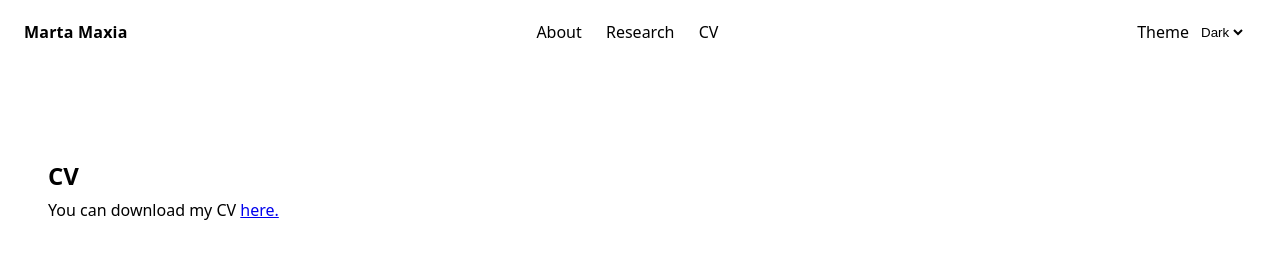
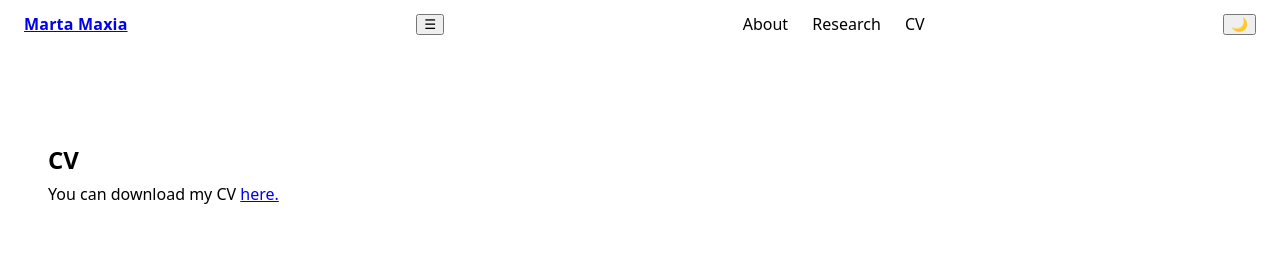
Before and after one commit to martamaxia/martamaxia.github.io, a plain HTML site: page cv.html in a window 1280 px wide. Drawn offline with Linux system fonts and the light colour scheme.

Commit message:
Update cv.html

```diff
--- a/cv.html
+++ b/cv.html
@@ -6,11 +6,16 @@
 <title>Marta Maxia — CV</title>
 <meta name="description" content="Curriculum Vitae of Marta Maxia." />
 <script>
-try {
-  document.documentElement.setAttribute('data-theme', localStorage.getItem('theme') || 'dark')
-} catch(e) {
-  document.documentElement.setAttribute('data-theme', 'dark')
-}
+  (function () {
+    try {
+      const stored = localStorage.getItem('theme');
+      const prefersDark = window.matchMedia && window.matchMedia('(prefers-color-scheme: dark)').matches;
+      const theme = stored || (prefersDark ? 'dark' : 'light');
+      document.documentElement.setAttribute('data-theme', theme);
+    } catch (e) {
+      document.documentElement.setAttribute('data-theme', 'light');
+    }
+  })();
 </script>
 <link rel="stylesheet" href="style.css" />
 </head>
@@ -18,20 +23,14 @@ try {
 <a href="#cv" class="skip-link">Skip to content</a>
 <header>
 <div class="nav container">
-<div class="brand">Marta Maxia</div>
-<nav aria-label="Primary">
+<a class="brand" href="index.html">Marta Maxia</a>
+<button id="nav-toggle" class="icon-button" aria-label="Toggle menu" aria-expanded="false">☰</button>
+<nav id="site-nav" class="site-nav" aria-label="Primary">
 <a href="index.html">About</a>
 <a href="research.html">Research</a>
 <a href="cv.html" aria-current="page">CV</a>
 </nav>
-<div class="theme-picker" aria-label="Theme picker">
-<span class="muted" id="theme-label">Theme</span>
-<select id="theme-select" class="theme-select" aria-labelledby="theme-label">
-<option value="dark">Dark</option>
-<option value="light">Light</option>
-<option value="auto">Auto</option>
-</select>
-</div>
+<button id="theme-toggle" class="icon-button" aria-label="Switch theme" title="Toggle dark/light">🌙</button>
 </div>
 </header>
 
@@ -39,7 +38,7 @@ try {
 <main class="container">
 <section id="cv" class="card" aria-labelledby="cv-heading">
 <h1 id="cv-heading">CV</h1>
-<p>You can download my CV <a href="assets/MartaCV.pdf"> here.</a></p>
+<p>You can download my CV <a href="assets/MartaCV.pdf">here.</a></p>
 </section>
 </main>
 
```
